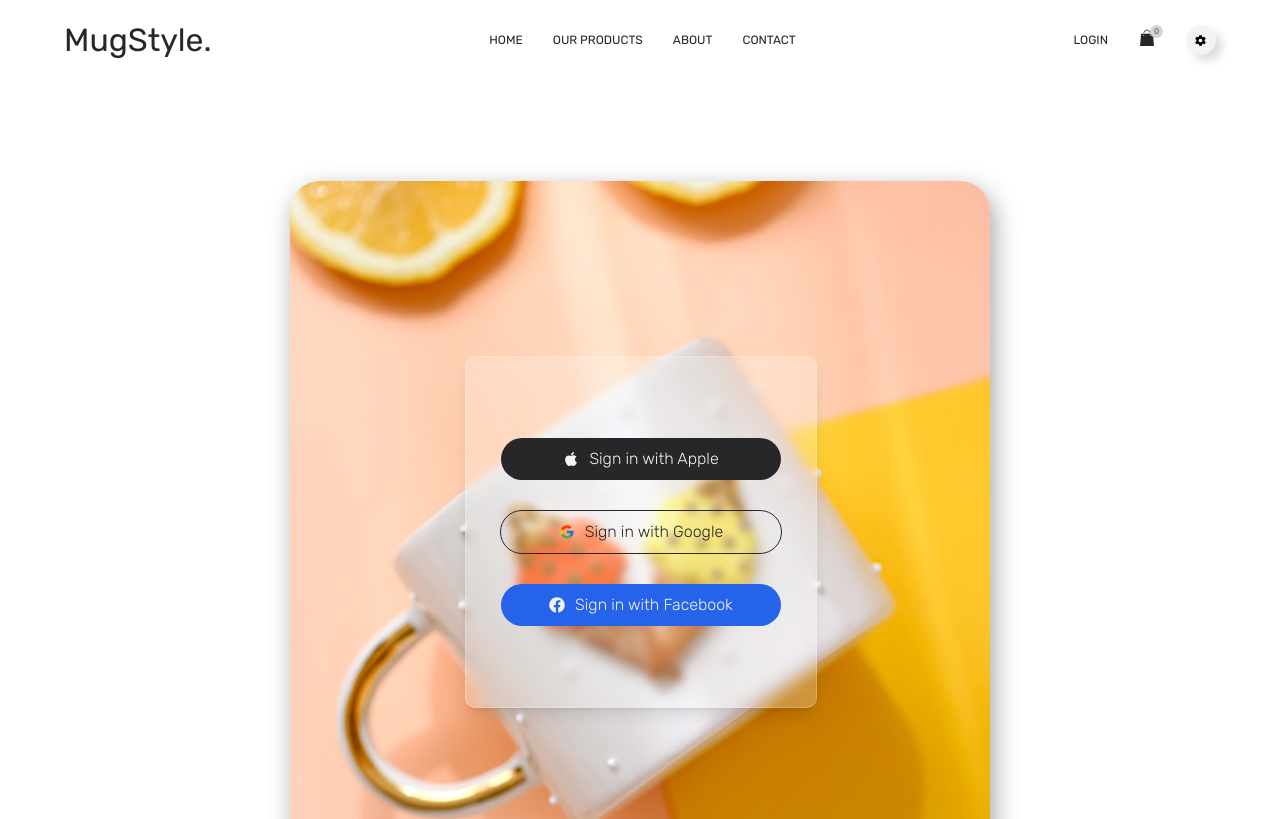
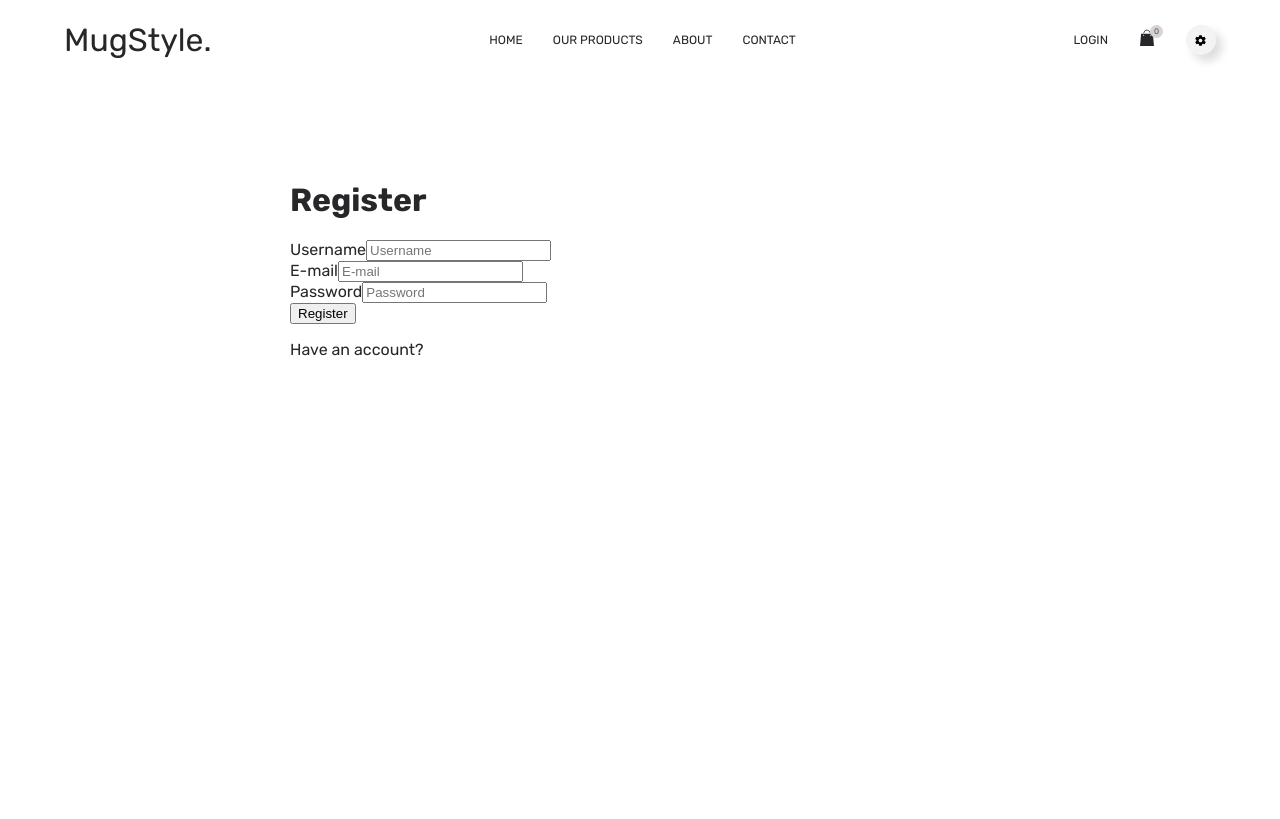
Before and after one commit to Morganefrlr/eshop-mugstyle2024, a Next.js app: page /login in a window 1280 px wide. Shown: the top 819 px of the page. Built offline with nearby package versions, Linux system fonts and the light colour scheme.

Commit message:
B01: register front component

```diff
--- a/src/app/login/_loginPage.scss
+++ b/src/app/login/_loginPage.scss
@@ -15,6 +15,9 @@
     }
 }
 
+.loginInputContainer{
+
+}
 
 .loginComponent{
     display: flex;
--- a/src/app/login/page.tsx
+++ b/src/app/login/page.tsx
@@ -7,8 +7,23 @@ const page = () => {
 
     return (
         <div className="loginMain">
-            <Image alt="login" src='/m1-b.jpg' width={500} height={500} />
-            <LoginComponent />
+            <h1>Register</h1>
+
+            <div className="loginInputContainer">
+                <label>Username</label>
+                <input type="text" name="username" placeholder="Username" />
+            </div>
+            <div className="loginInputContainer">
+                <label>E-mail</label>
+                <input type="mail" name="mail" placeholder="E-mail" />
+            </div>
+            <div className="loginInputContainer">
+                <label>Password</label>
+                <input type="password" name="Password" placeholder="Password" />
+            </div>
+
+            <button>Register</button>
+            <p>Have an account?</p>
         </div>
     );
 };
```
